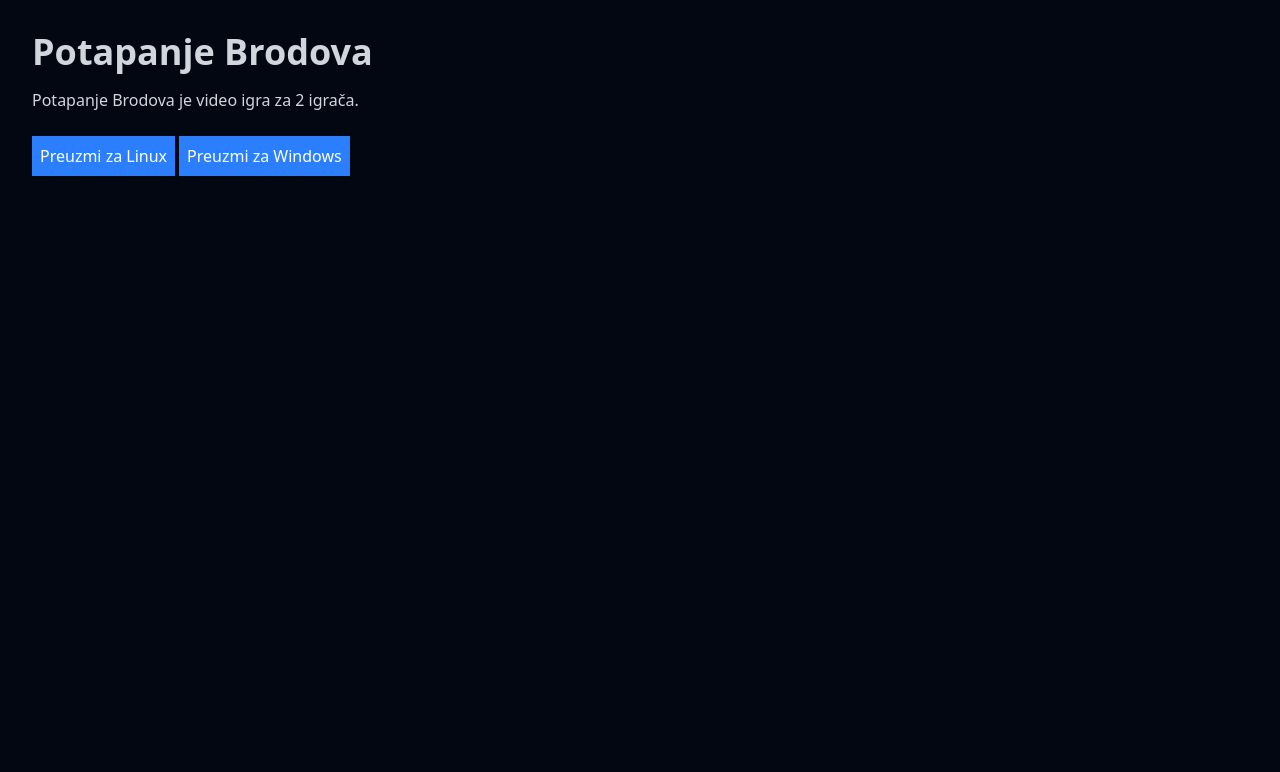
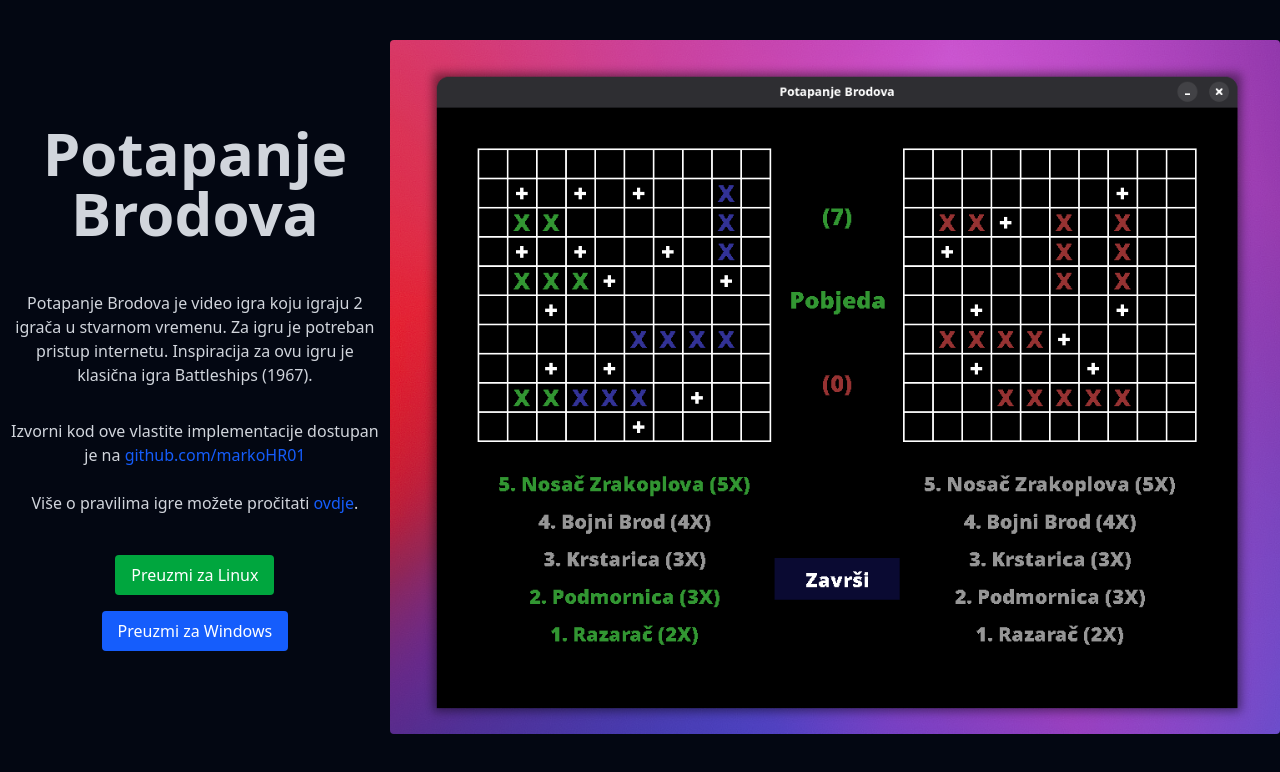
Before and after one commit to markoHR01/sinking-ships-website, a Next.js app: page / in a window 1280 px wide. Shown: the top 772 px of the page. Built offline with nearby package versions, Linux system fonts and the light colour scheme.

Commit message:
Implemented: app/page

```diff
--- a/src/app/page.tsx
+++ b/src/app/page.tsx
@@ -1,11 +1,70 @@
+import Image from "next/image"
+
 export default function HomePage() {
     return (
-        <main className="p-8">
-          <h1 className="text-4xl font-bold mb-4">Potapanje Brodova</h1>
-          <p className="mb-6">Potapanje Brodova je video igra za 2 igrača.</p>
+        <main className="py-10 flex justify-center items-center">
 
-          <button className="bg-blue-500 text-white p-2 mr-1">Preuzmi za Linux</button>
-          <button className="bg-blue-500 text-white p-2 mr-1">Preuzmi za Windows</button>
+          {/* Title - Short Text - Download */}
+          <div className="flex flex-col items-center text-center space-y-4 p-2 mx-auto">
+            <h1 className="text-6xl font-bold mb-12">
+              <span>Potapanje</span><br />
+              <span>Brodova</span>
+            </h1>
+
+            <p className="mb-8 max-w-md">
+              Potapanje Brodova je video igra koju igraju 2 igrača
+              u stvarnom vremenu. Za igru je potreban pristup internetu.
+              Inspiracija za ovu igru je klasična igra Battleships (1967).
+            </p>
+
+            <p className="mb-6 max-w-sm">
+              Izvorni kod ove vlastite implementacije dostupan je na{" "}
+              <a
+                href="https://github.com/markoHR01"
+                target="_blank"
+                rel="noopener noreferrer"
+                className="text-blue-600 hover:underline"
+              >
+                github.com/markoHR01
+              </a>
+            </p>
+
+            <p className="mb-10 max-w-md">
+              Više o pravilima igre možete pročitati{" "}
+              <a
+                href="/pravila"
+                className="text-blue-600 hover:underline"
+              >
+                ovdje
+              </a>.
+            </p>
+
+            <a
+              href="/preuzmi/sinking-ships-linux.tar.gz"
+              className="bg-green-600 hover:bg-green-700 text-white px-4 py-2 rounded"
+            >
+              Preuzmi za Linux
+            </a>
+
+            <a
+              href="/preuzmi/sinking-ships-win32.zip"
+              className="bg-blue-600 hover:bg-blue-700 text-white px-4 py-2 rounded"
+            >
+              Preuzmi za Windows
+            </a>
+          </div>
+
+          {/* Picture : Win */}
+          <div className="flex-shring-0 mx-auto">
+            <Image
+              src="/slike/win.png"
+              alt="Igra - Pobjeda"
+              width={1067}
+              height={832}
+              className="rounded"
+            />
+          </div>
+
         </main>
     )
 }
```
